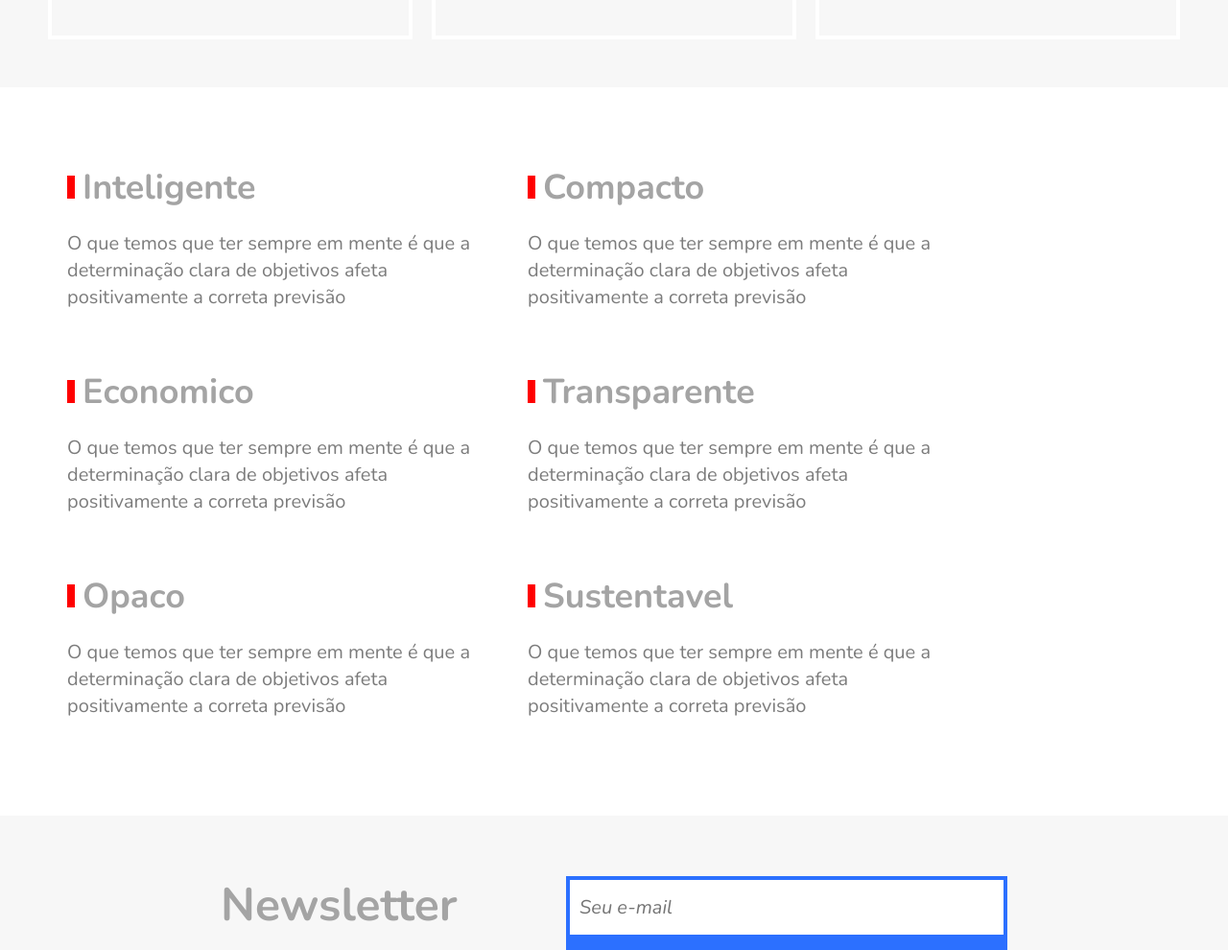
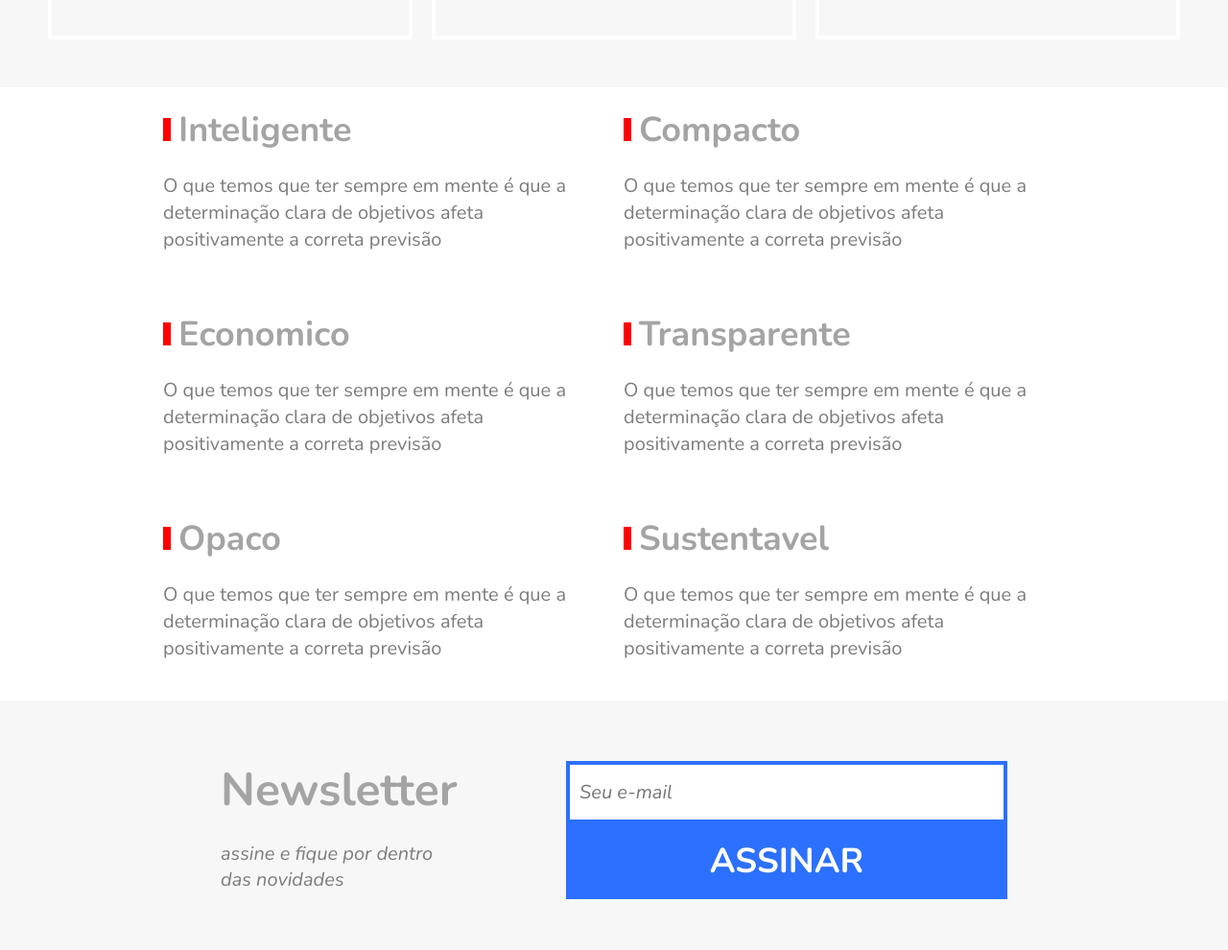
Before and after one commit to josuemartinho/flexbost, a plain HTML site: page index.html in a window 1280 px wide. Shown: the part 2646-3636 px from the top of the page at 96% size. Drawn offline with nearby package versions, Linux system fonts and the light colour scheme.

Commit message:
exercicio final

```diff
--- a/index.html
+++ b/index.html
@@ -149,7 +149,6 @@
     </div>
   </section>
   <section class="qualidade" id="qualidade">
-    <div>
     <ul>
       <li>
         <h2>Inteligente</h2>
@@ -175,7 +174,7 @@
         <h2>Sustentavel</h2>
         <p>O que temos que ter sempre em mente é que a determinação clara de objetivos afeta positivamente a correta previsão</p>
       </li>
-    </ul></div>
+    </ul>
   </section>
   <section class="jornal-bg">
     <div class="jornal">
--- a/style.css
+++ b/style.css
@@ -217,7 +217,6 @@ img {
   display: flex;
   flex-wrap: wrap;
   margin: 0 auto;
-  margin: 60px;
 }
 .qualidade li {
   flex: 1 1 320px;
```
